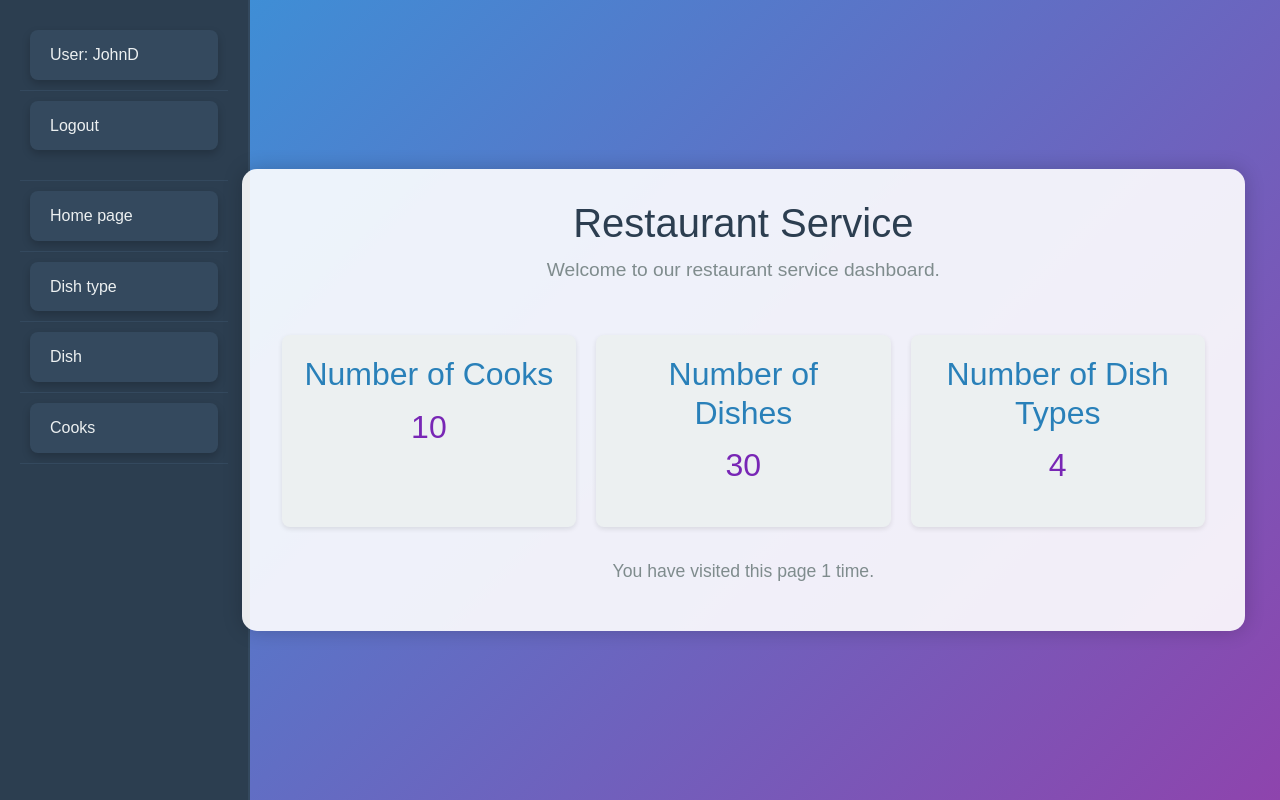
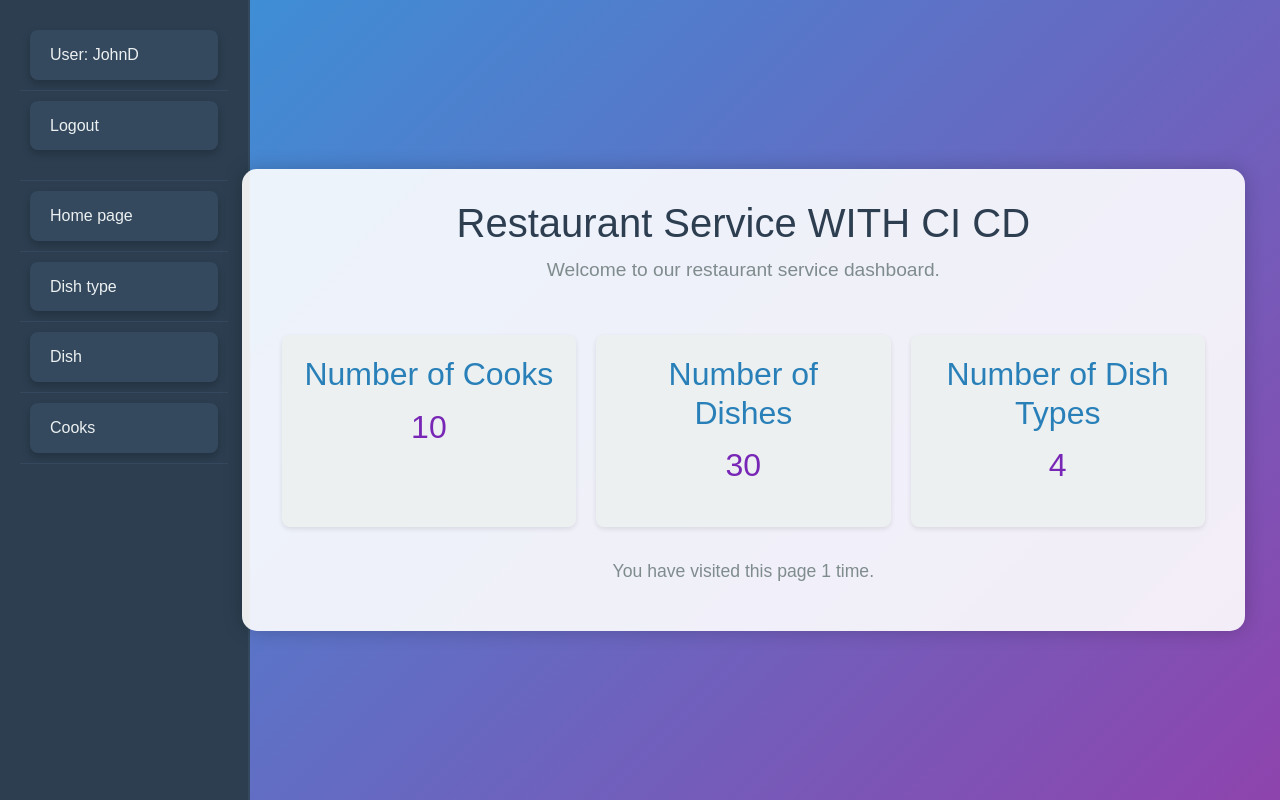
Before and after one commit to Serhii-Leonenko/mate_nginx_gunicorn, a Django app: page / in a window 1280 px wide. Run offline with Django 5.2, Linux system fonts and the light colour scheme; a user stored in the database is signed in; data comes from the database, SQL or seed files in the repository.

Commit message:
Update index.html

```diff
--- a/templates/kitchen/index.html
+++ b/templates/kitchen/index.html
@@ -6,7 +6,7 @@
   <link rel="stylesheet" href="{% static 'css/index.css' %}">
   <div class="container">
     <header>
-      <h1>Restaurant Service</h1>
+      <h1>Restaurant Service WITH CI CD</h1>
       <p>Welcome to our restaurant service dashboard.</p>
     </header>
 
```
